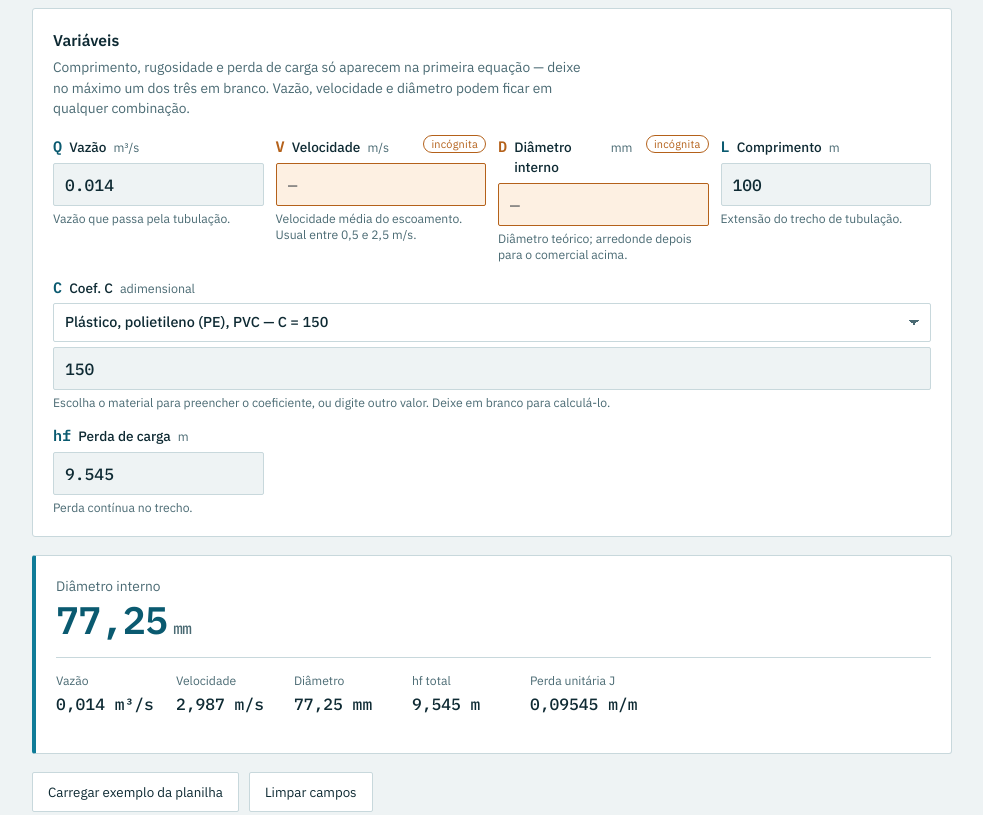
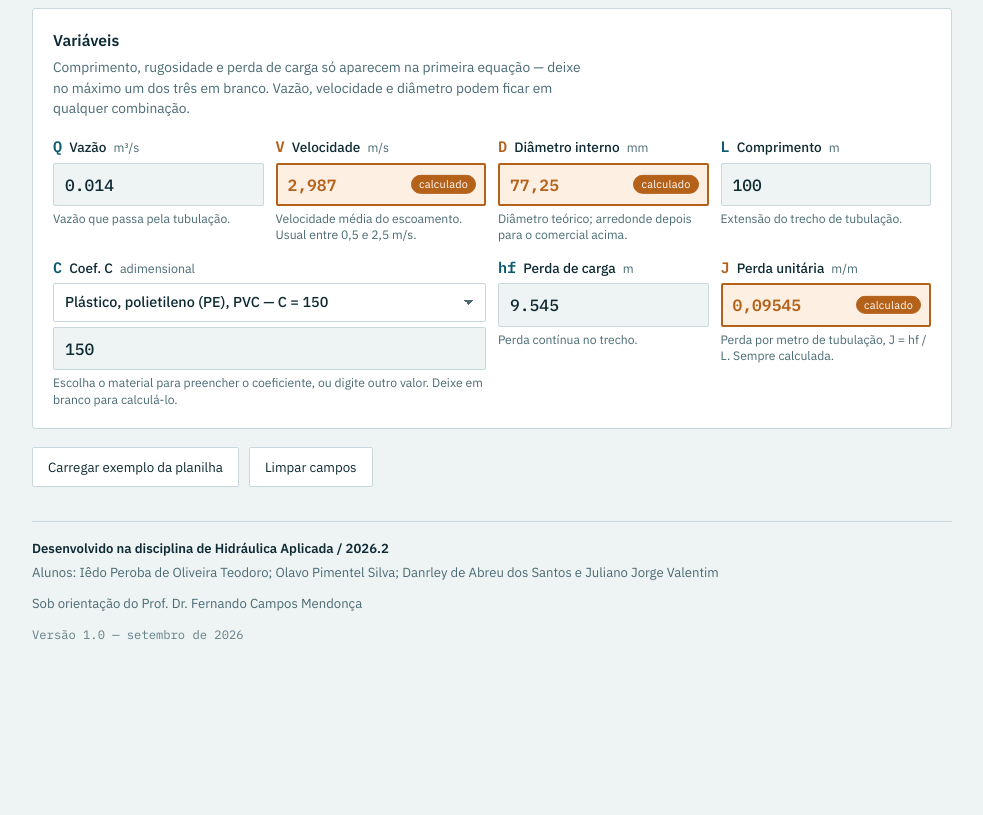
Before and after one commit to ESALQ-IRRIGA/ESALQ-IRRIGA.github.io, a plain HTML site: page perda_de_carga.html in a window 1280 px wide. Shown: the part 420-1235 px from the top of the page, without its empty margins (148-1131 px from the left). After the commit the page ends 1137 px from the top, so only its background shows below. Drawn offline with Linux system fonts and the light colour scheme.

Commit message:
Add files via upload

```diff
--- a/perda_de_carga.html
+++ b/perda_de_carga.html
@@ -72,7 +72,7 @@
 .field label .sym{font-family:"IBM Plex Mono",monospace;font-weight:600;color:var(--water-deep);font-size:.95rem}
 .field label .un{color:var(--ink-soft);font-weight:400;font-size:.78rem}
 .field .desc{font-size:.76rem;color:var(--ink-soft);line-height:1.35}
-input[type=number]{
+input[type=number],input.num{
   font:500 1.02rem/1.3 "IBM Plex Mono",monospace;
   padding:10px 11px;border:1px solid var(--line);border-radius:2px;
   background:var(--paper);color:var(--ink);width:100%;
@@ -88,18 +88,32 @@
 }
 select.mat:focus{outline:2px solid var(--water);outline-offset:-1px;border-color:var(--water)}
 .field.mat-field{grid-column:1/-1}
+@media (min-width:860px){.field.mat-field{grid-column:span 2}}
+.field input[readonly]{cursor:default}
+.field.unknown input::placeholder{color:var(--solve);opacity:1}
+.field.calc input::placeholder{font-weight:600}
+.field.calc input{border-width:2px;padding:9px 91px 9px 10px}
+input[type=number]{-moz-appearance:textfield;appearance:textfield}
+input[type=number]::-webkit-inner-spin-button,input[type=number]::-webkit-outer-spin-button{-webkit-appearance:none;margin:0}
+.field.calc .badge{background:var(--solve);color:var(--surface)}
 input:focus{outline:2px solid var(--water);outline-offset:-1px;border-color:var(--water)}
 .field.unknown input{background:var(--solve-bg);border-color:var(--solve)}
-.field.unknown label{padding-right:76px}
+.field.unknown input{padding-right:92px}
 .field.unknown label .sym{color:var(--solve)}
 .badge{
-  position:absolute;right:0;top:0;font-size:.68rem;letter-spacing:.02em;
+  position:absolute;right:10px;top:0;transform:translateY(-50%);pointer-events:none;font-size:.68rem;letter-spacing:.02em;
   color:var(--solve);border:1px solid var(--solve);border-radius:20px;padding:0 7px;
 }
 
 .result{border:1px solid var(--line);border-left:4px solid var(--water);background:var(--surface);border-radius:3px;padding:20px;margin-bottom:18px}
 .result.empty{border-left-color:var(--line)}
 .result.error{border-left-color:var(--alert)}
+.card .result{border:0;border-top:1px solid var(--line);border-radius:0;background:transparent;
+  padding:14px 0 0;margin:18px 0 0}
+.card .result .derived{margin-top:0;padding-top:0;border-top:0}
+.card .result .derived div{display:flex;align-items:baseline;gap:10px}
+.card .result .derived dt{margin:0;font-size:.84rem}
+.card .result .nota{margin-top:0;flex-basis:100%}
 .solved{display:flex;flex-wrap:wrap;gap:16px 44px}
 .solved .name{font-size:.86rem;color:var(--ink-soft);margin-bottom:2px}
 .value{font-family:"IBM Plex Mono",monospace;font-size:clamp(1.7rem,5.4vw,2.4rem);font-weight:600;letter-spacing:-.02em;color:var(--water-deep);line-height:1.1}
@@ -249,15 +263,19 @@
         <input id="f-H" type="number" step="any" min="0" inputmode="decimal" placeholder="—">
         <span class="desc">Perda contínua no trecho.</span>
       </div>
+      <div class="field" data-k="J" id="campo-J">
+        <label for="f-J"><span class="sym">J</span> Perda unitária <span class="un">m/m</span></label>
+        <input id="f-J" class="num" type="text" readonly tabindex="-1" placeholder="—" aria-live="polite">
+        <span class="desc">Perda por metro de tubulação, J = hf / L. Sempre calculada.</span>
       </div>
     </div>
-
     <div class="result empty" id="resultado" aria-live="polite">
       <p class="msg" id="msg">Deixe em branco o que você quer descobrir.</p>
       <div id="res-ok" hidden>
         <div class="solved" id="res-solved"></div>
         <div class="formula" id="res-form"></div>
         <dl class="derived" id="res-der"></dl>
+      </div>
     </div>
   </div>
 
@@ -442,12 +460,19 @@
       else vals[k] = x;
     });
 
-    Array.prototype.forEach.call(campos.querySelectorAll(".field"), function(f){
+    var FJ = document.getElementById("campo-J"), IJ = document.getElementById("f-J");
+    FJ.classList.remove("unknown","calc"); IJ.placeholder = "—";
+    var bj = FJ.querySelector(".badge"); if(bj) bj.remove();
+    caixa.style.display = "";
+    Array.prototype.forEach.call(campos.querySelectorAll(".field:not(#campo-J)"), function(f){
       var isInc = vazios.length <= 2 && vazios.indexOf(f.dataset.k) >= 0;
       f.classList.toggle("unknown", isInc);
+      f.classList.remove("calc");
+      EL[f.dataset.k].placeholder = "—";
       var b = f.querySelector(".badge");
       if(isInc && !b){ b = document.createElement("span"); b.className="badge"; b.textContent="incógnita"; f.appendChild(b); }
       else if(!isInc && b) b.remove();
+      if(isInc){ var inp = EL[f.dataset.k]; b.textContent = "incógnita"; b.style.top = (inp.offsetTop + inp.offsetHeight/2) + "px"; }
     });
 
     if(invalido){ falha("O valor de " + META[invalido].nome.toLowerCase() + " não é um número válido."); return; }
@@ -547,8 +572,17 @@
     var unicas = [];
     ORDEM.forEach(function(k){ if(resolvidas.indexOf(k) >= 0 && unicas.indexOf(k) < 0) unicas.push(k); });
 
+    // mostra o valor calculado dentro do próprio campo da incógnita
+    unicas.forEach(function(k){
+      var e = exibe(k, v), f = EL[k].closest(".field");
+      EL[k].placeholder = fmt(e.val, META[k].dec);
+      f.classList.add("calc");
+      var b = f.querySelector(".badge"); if(b) b.textContent = "calculado";
+    });
+
     var solved = document.getElementById("res-solved");
-    if(verificacao){
+    solved.style.display = "none";
+    if(false){
       solved.innerHTML = "<div><div class='name'>Todos os campos preenchidos</div>" +
         "<div class='value' style='font-size:1.15rem'>Verificação dos dados</div></div>";
     } else {
@@ -564,25 +598,26 @@
 
     document.getElementById("res-form").innerHTML = "";
 
-    var itens = [
-      ["Vazão", fmt(v.Q,6)+" m³/s"],
-      ["Velocidade", fmt(v.V,3)+" m/s"],
-      ["Diâmetro", fmt(v.D*1000,2)+" mm"],
-      ["hf total", fmt(v.H,3)+" m"],
-      ["Perda unitária J", fmt(v.H/v.L,5)+" m/m"]
-    ];
+    var FJ = document.getElementById("campo-J"), IJ = document.getElementById("f-J");
+    IJ.placeholder = fmt(v.H/v.L,5);
+    FJ.classList.add("unknown","calc");
+    var bJ = document.createElement("span"); bJ.className = "badge"; bJ.textContent = "calculado"; FJ.appendChild(bJ);
+    bJ.style.top = (IJ.offsetTop + IJ.offsetHeight/2) + "px";
+    var itens = [];
     var dl = document.getElementById("res-der");
     dl.innerHTML = itens.map(function(p){
       return "<div><dt>"+p[0]+"</dt><dd>"+p[1]+"</dd></div>";
     }).join("");
 
     var notas = checks.slice();
+    if(verificacao) notas.unshift("Todos os campos preenchidos: conferindo os dados.");
     if(resolvidas.indexOf("R") >= 0){
       var mp = maisProximo(v.R);
       notas.push("Material com coeficiente mais próximo: " + mp[0] + " (" + MET[metodo].sym + " = " + vFmt(mp[1]) + ").");
     }
     if(v.V > 3) notas.push("Velocidade acima de 3 m/s: costuma ser alta demais para tubulação de recalque.");
     else if(v.V < 0.5) notas.push("Velocidade abaixo de 0,5 m/s: risco de sedimentação.");
+    if(!notas.length) caixa.style.display = "none";
     notas.forEach(function(t){
       var p = document.createElement("div");
       p.className = "nota"; p.textContent = t;
@@ -607,6 +642,11 @@
   document.getElementById("tab-hw").addEventListener("click", function(){ trocaMetodo("hw"); });
   document.getElementById("tab-fl").addEventListener("click", function(){ trocaMetodo("fl"); });
   ORDEM.forEach(function(k){ EL[k].addEventListener("input", calcula); });
+  window.addEventListener("resize", function(){
+    Array.prototype.forEach.call(campos.querySelectorAll(".badge"), function(b){
+      var inp = b.parentNode.querySelector("input"); b.style.top = (inp.offsetTop + inp.offsetHeight/2) + "px";
+    });
+  });
 
   document.getElementById("btn-ex").addEventListener("click", function(){
     EL.Q.value = 0.014; EL.L.value = 100;
```
Lines whose indentation alone changed are shown as unchanged.
